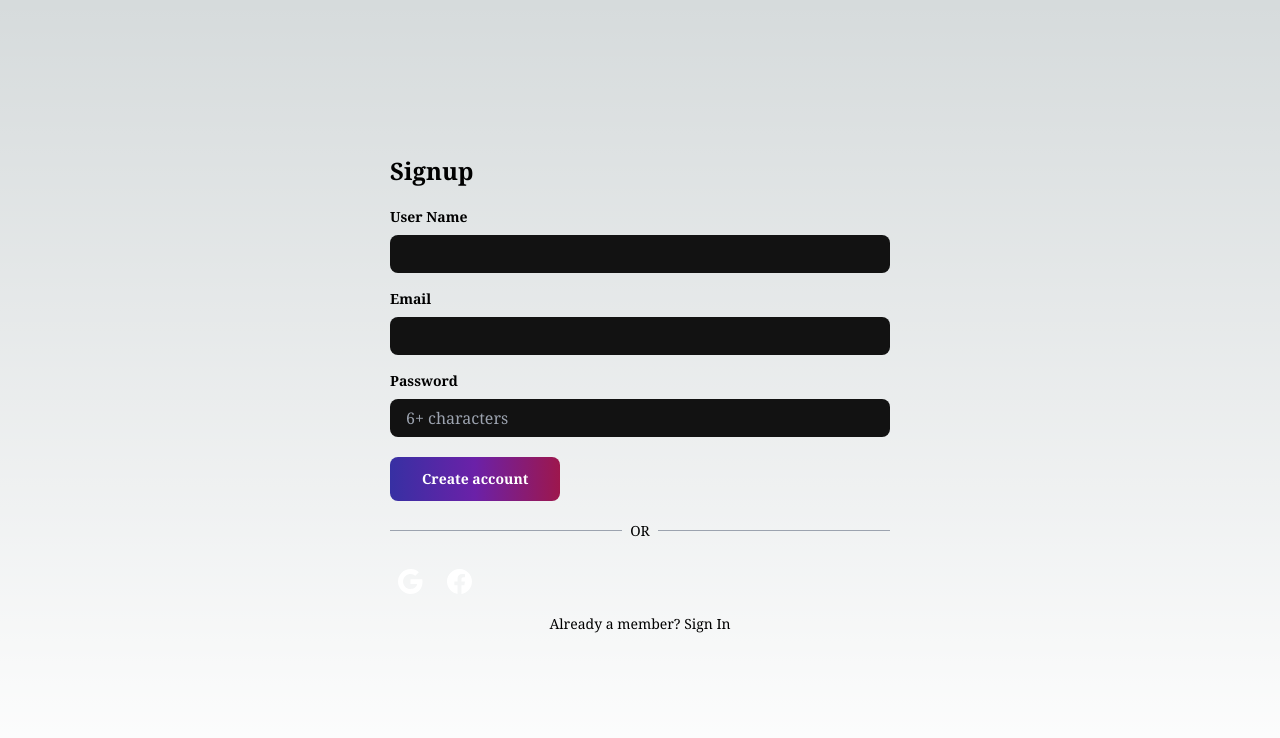
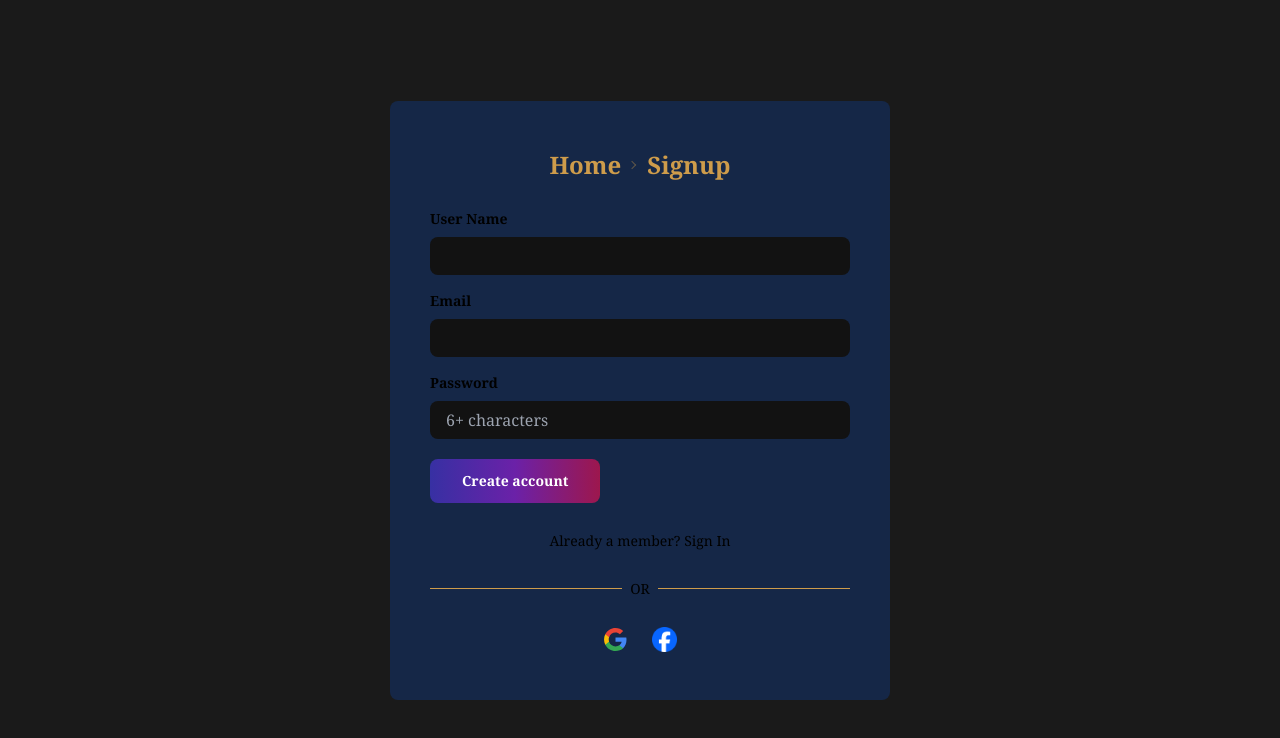
Before and after one commit to hnguyen96/personal-project, a Next.js app: page /sign-up in a window 1280 px wide. Shown: the top 738 px of the page. Built offline with nearby package versions, Linux system fonts and the light colour scheme; no server answers.

Commit message:
Signup UI

```diff
--- a/app/(auth)/sign-up/page.tsx
+++ b/app/(auth)/sign-up/page.tsx
@@ -1,11 +1,20 @@
+"use client"
+
 import SignUpForm from "@/components/forms/SignupForm";
-import { SignUp } from "@clerk/nextjs";
+import { useRouter } from "next/navigation";
 
 export default function Page() {
+  const router = useRouter();
+
   return (
-    <div className="flex min-h-screen items-center font-serif flex-col justify-center">
-      <div className="w-[500px] my-10">
-        <h2 className="text-2xl font-bold mb-5">Signup</h2>
+    <div className="flex min-h-screen items-center font-serif flex-col justify-center bg-[#1a1a1a]">
+      <div className="w-[500px] p-10 bg-secondary rounded-lg">
+        <div className="text-2xl mx-auto breadcrumbs font-extrabold fon mb-5 flex justify-center">
+          <ul className="text-[#ce9c4b]">
+            <li><a onClick={() => router.push("/")}>Home</a></li>
+            <li><a onClick={() => router.push("/sign-up")}>Signup</a></li>
+          </ul>
+        </div>
         <SignUpForm />
       </div>
     </div>
--- a/app/page.tsx
+++ b/app/page.tsx
@@ -4,10 +4,18 @@ import Image from 'next/image'
 
 export default function Home() {
   return (
-    <main className="flex min-h-screen flex-col items-center font-serif justify-between text-secondary-content bg-[#1a1a1a]">
+    <main className="flex min-h-screen flex-col items-center font-serif justify-between text-secondary-content bg-base-200">
       <Header />
-      <div className="hero">
+      <div className="hero flex-grow bg-base-200">
+        <div className="hero-content text-center">
+          <div className="max-w-md">
+            <h1 className="text-5xl font-bold">Hi. I'm Nam</h1>
+            <div className="badge badge-lg badge-accent mx-auto mt-3">Web Developer</div>
 
+            <p className="py-6">Provident cupiditate voluptatem et in. Quaerat fugiat ut assumenda excepturi exercitationem quasi. In deleniti eaque aut repudiandae et a id nisi.</p>
+            <button className="btn btn-primary">Get Started</button>
+          </div>
+        </div>
       </div>
       <Footer />
     </main>
--- a/components/auth/OAuthSignin.tsx
+++ b/components/auth/OAuthSignin.tsx
@@ -62,7 +62,7 @@ export default function OAuthSignIn() {
           </div>
         ) : (
           <Image
-            src="/icons/facebook.svg"
+            src="/icons/facebook.png"
             width={25}
             height={25}
             alt="Facebook logo"
--- a/components/forms/SignupForm.tsx
+++ b/components/forms/SignupForm.tsx
@@ -50,6 +50,7 @@ export default function SignUpForm() {
   };
 
   return (
+    <div className="flex flex-col">
       <form onSubmit={handleSubmit(onSubmit)}>
         {/* Signup information */}
         <Controller
@@ -127,22 +128,26 @@ export default function SignUpForm() {
           />
         </div>
 
-      <div className="relative flex py-5 items-center">
-        <div className="flex-grow border-t border-gray-400"></div>
-        <span className="flex-shrink mx-2 text-line font-normal text-sm">
-          OR
-        </span>
-        <div className="flex-grow border-t border-gray-400"></div>
-      </div>
-      <OAuthSignIn />
-
-      <div className="flex justify-center items-center w-full my-3">
+        <div className="flex justify-center items-center w-full mt-7">
           <span className="cursor-pointer text-line font-normal text-sm text-center w-full">
             <button onClick={() => router.push("/sign-in")}>
               Already a member? Sign In
             </button>
           </span>
         </div>
+
+        <div className="relative flex py-5 items-center mt-2">
+          <div className="flex-grow border-t border-[#ce9c4b]"></div>
+          <span className="flex-shrink mx-2 text-line font-normal text-sm">
+            OR
+          </span>
+          <div className="flex-grow border-t border-[#ce9c4b]"></div>
+        </div>
+
+        <div className="flex justify-center">
+          <OAuthSignIn />
+        </div>
       </form>
+    </div>
   );
 }
```
Also changed, not shown: public/icons/facebook.png (added), public/icons/google.svg. Lines whose indentation alone changed are shown as unchanged.
